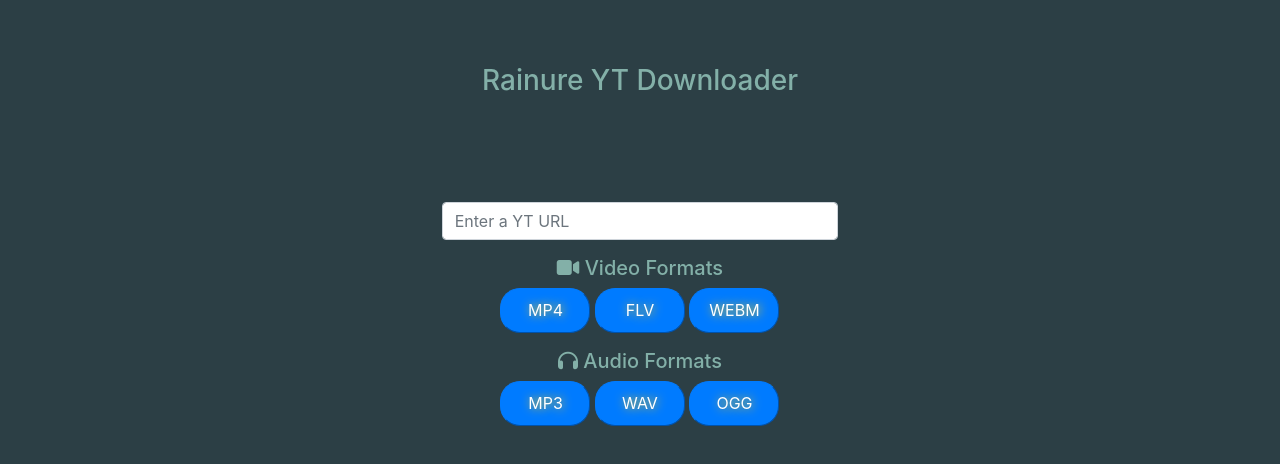
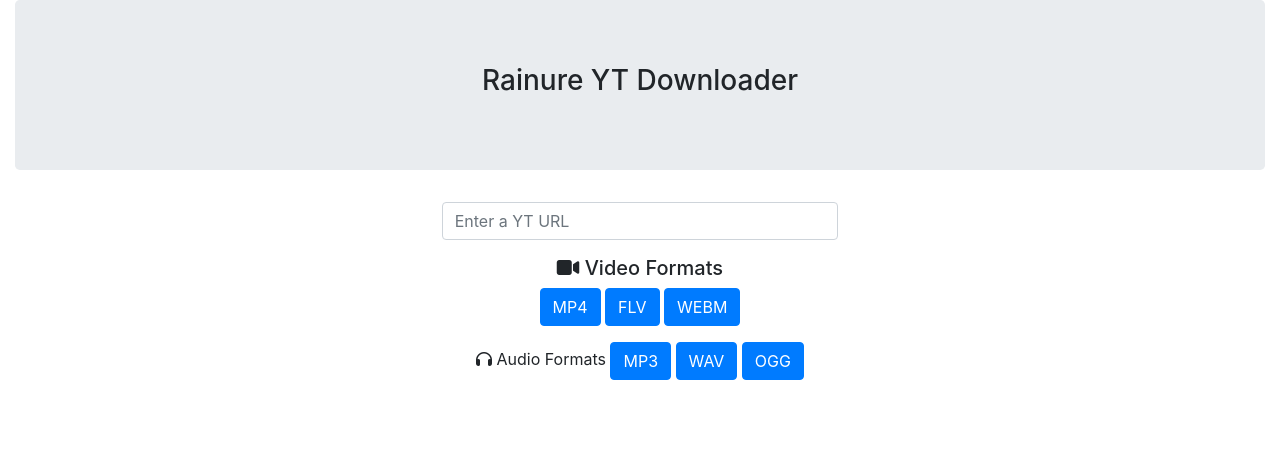
Before and after one commit to JackW25/yt-downloader, a website: page index.html in a window 1280 px wide. Drawn offline with nearby package versions, Linux system fonts and the light colour scheme.

Commit message:
Update index.html

```diff
--- a/index.html
+++ b/index.html
@@ -11,22 +11,12 @@
         <script src="https://stackpath.bootstrapcdn.com/bootstrap/4.3.1/js/bootstrap.min.js" integrity="sha384-JjSmVgyd0p3pXB1rRibZUAYoIIy6OrQ6VrjIEaFf/nJGzIxFDsf4x0xIM+B07jRM" crossorigin="anonymous"></script>
         <link href="https://stackpath.bootstrapcdn.com/bootstrap/4.3.1/css/bootstrap.min.css" rel="stylesheet" integrity="sha384-ggOyR0iXCbMQv3Xipma34MD+dH/1fQ784/j6cY/iJTQUOhcWr7x9JvoRxT2MZw1T" crossorigin="anonymous">
         <script src="https://kit.fontawesome.com/2ddd5825e5.js" crossorigin="anonymous"></script>
-        <style type="text/css">
-            #banner{
-                height:100vh;
-                background-image: url('./static/bg-image.jpg');
-                background-blend-mode: color-dodge;
-            }
-            #banner .container-fluid .jumbotron{
-                background: transparent;
-            }
-        </style>
     </head>
     <body>
         <div id="banner">
             <div class="container-fluid">
                 <div class="jumbotron text-center">
-                    <h3 style="color:#83B0A8;">Rainure YT Downloader</h3>
+                    <h3>Rainure YT Downloader</h3>
                 </div>
                 <div class="row">
                     <div class="col-md-4 offset-md-4">
@@ -40,20 +30,20 @@
                             </spacer>
                             <div class="form-group text-center">
                             <span>
-                                <h5 style="color:#83B0A8;"><i class="fas fa-video"></i> Video Formats</h5>
+                                <h5><i class="fas fa-video"></i> Video Formats</h5>
                                </span>
                             <span>
-                                <input class="btn btn-primary" type="submit" value="MP4" formaction="/mp4" style="height: 45px; width: 90px; border-style: outset; border-radius: 20px; text-shadow: #fc0 1px 0 10px;" />
-                                <input class="btn btn-primary" type="submit" value="FLV" formaction="/flv" style="height: 45px; width: 90px; border-style: outset; border-radius: 20px; text-shadow: #fc0 1px 0 10px;" />
-                                <input class="btn btn-primary" type="submit" value="WEBM" formaction="/webm" style="height: 45px; width: 90px; border-style: outset; border-radius: 20px; text-shadow: #fc0 1px 0 10px;" />
+                                <input class="btn btn-primary" type="submit" value="MP4" formaction="/mp4"/>
+                                <input class="btn btn-primary" type="submit" value="FLV" formaction="/flv"/>
+                                <input class="btn btn-primary" type="submit" value="WEBM" formaction="/webm"/>
                             </div>
                             </span>
                             <div class="form-group text-center">
-                                <h5 style="color:#83B0A8;"><i class="fas fa-headphones"></i> Audio Formats</h5>
+                                <h5"><i class="fas fa-headphones"></i> Audio Formats</h5>
                             <span>
-                                <input class="btn btn-primary" type="submit" value="MP3" formaction="/mp3" style="height: 45px; width: 90px; border-style: outset; border-radius: 20px; text-shadow: #fc0 1px 0 10px;" />
-                                <input class="btn btn-primary" type="submit" value="WAV" formaction="/wav" style="height: 45px; width: 90px; border-style: outset; border-radius: 20px; text-shadow: #fc0 1px 0 10px;" />
-                                <input class="btn btn-primary" type="submit" value="OGG" formaction="/ogg" style="height: 45px; width: 90px; border-style: outset; border-radius: 20px; text-shadow: #fc0 1px 0 10px;" />
+                                <input class="btn btn-primary" type="submit" value="MP3" formaction="/mp3"/>
+                                <input class="btn btn-primary" type="submit" value="WAV" formaction="/wav"/>
+                                <input class="btn btn-primary" type="submit" value="OGG" formaction="/ogg"/>
                            </span>
                            </div>
                         </form>
```
